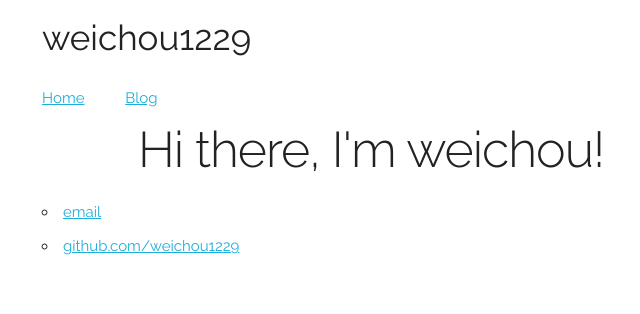
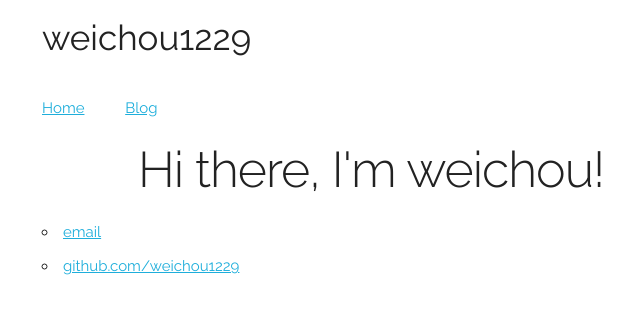
Before and after one commit to weichou1229/weichou.github.io, a Jekyll site: the page built from index.html, in a window 1280 px wide. Shown: the top 314 px of the page, without its empty margins (118-758 px from the left). Built offline with Jekyll 4.4.1, drawn with Linux system fonts in a browser that asks for light colours.

Commit message:
Update main.css

```diff
--- a/css/main.css
+++ b/css/main.css
@@ -5,3 +5,6 @@ header{
 nav{
   padding : 1rem 0 1rem 0;
 }
+nav .row div{
+  padding : 1rem 0 1rem 0;
+}
```
